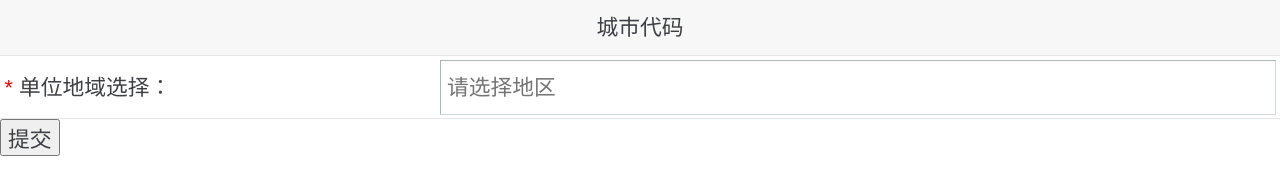
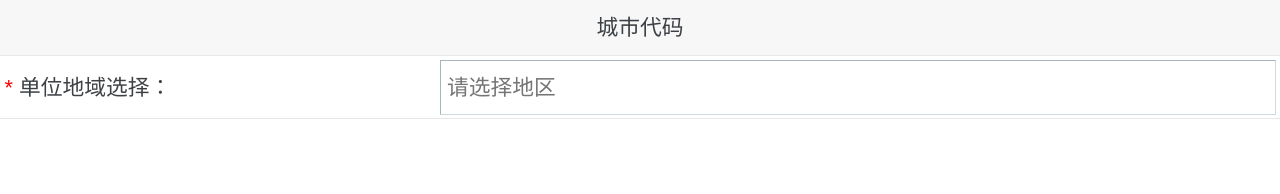
Before and after one commit to Ryron/validator, a website: page demo/cityCode.html in a window 1280 px wide. Drawn offline with Linux system fonts and the light colour scheme.

Commit message:
fixed cityCode.html

```diff
--- a/demo/cityCode.html
+++ b/demo/cityCode.html
@@ -39,7 +39,6 @@
 		              	</div>
 		            </div>
 			    </div>
-			    <input type="submit" name="" value="提交">
 		      </form>
 		    </div>
 	    </div>
```
Also changed, not shown: README.md.
